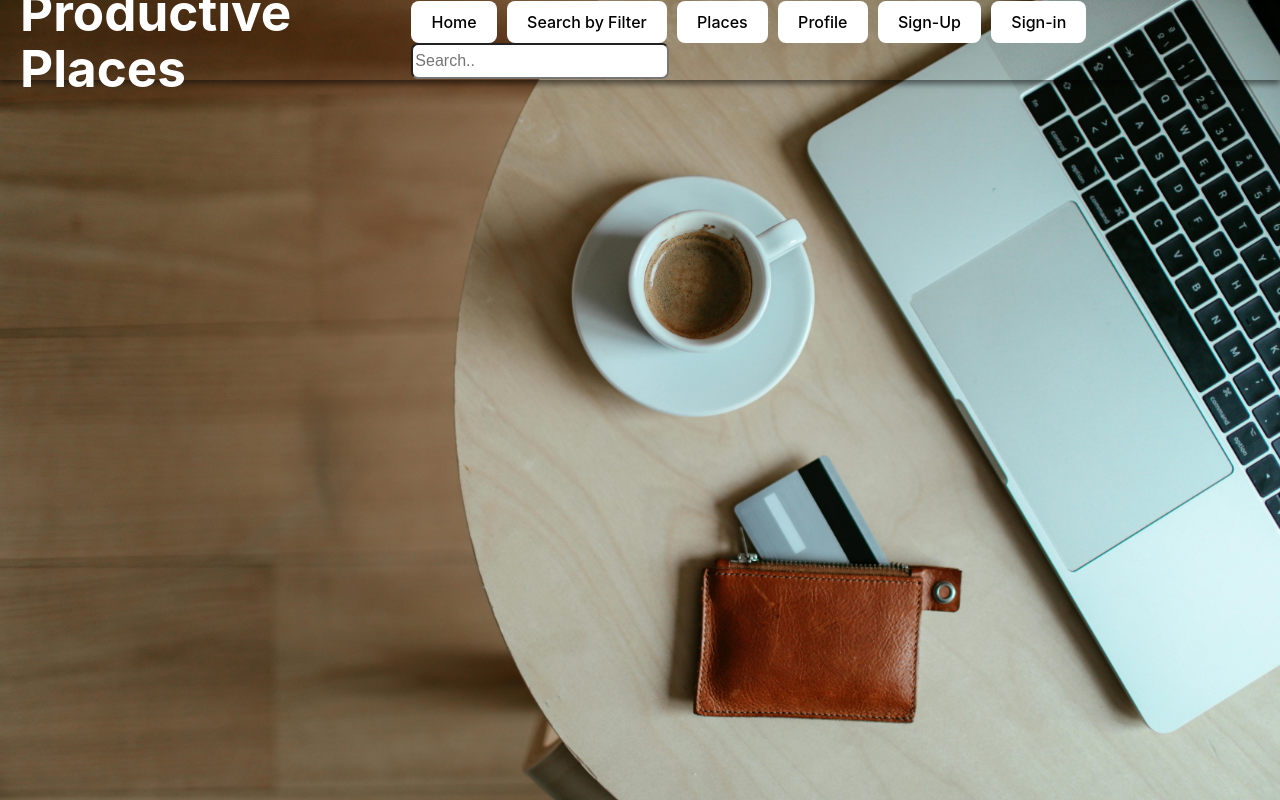
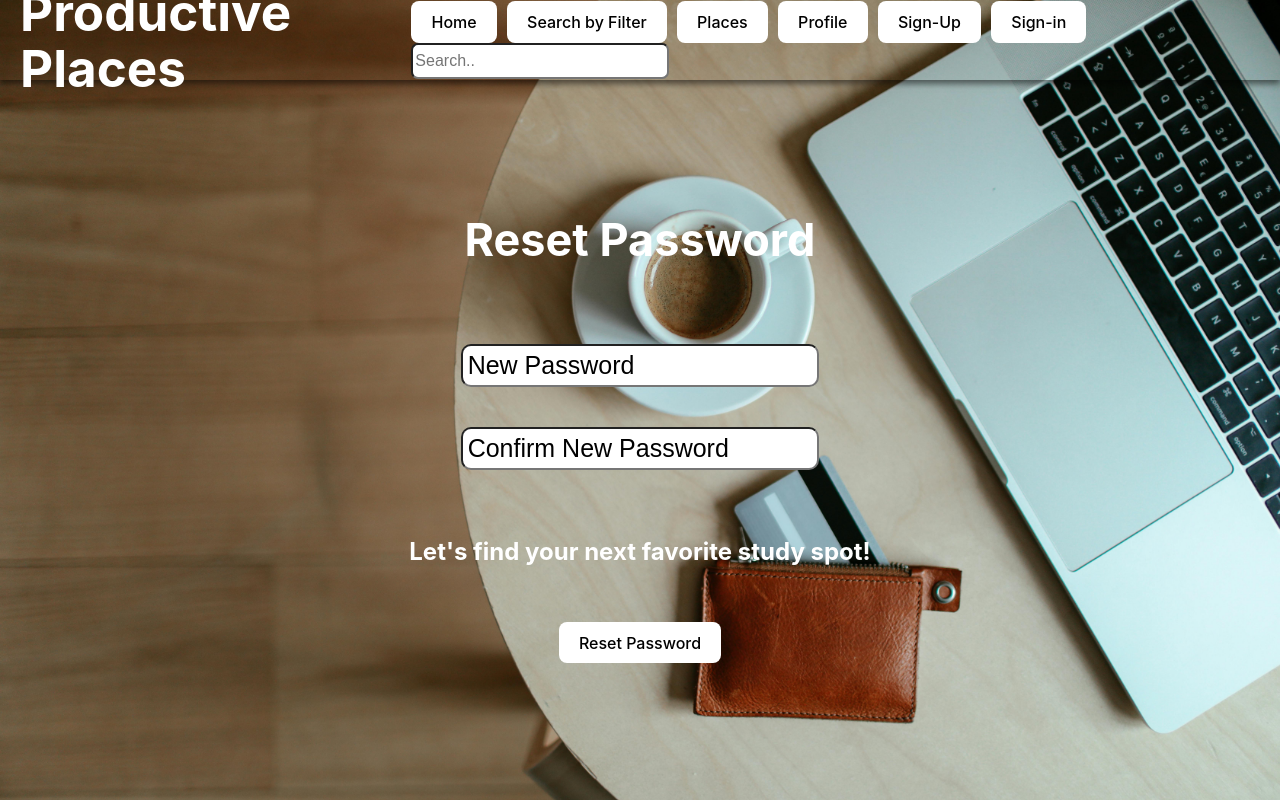
Before and after one commit to Christian-Mirt/S25-Gold, a React (Vite) app in the folder client/: page /reset in a window 1280 px wide. Built offline with nearby package versions, Linux system fonts and the light colour scheme.

Commit message:
start reset password design

```diff
--- a/client/src/components/Profile/Profile.css
+++ b/client/src/components/Profile/Profile.css
@@ -12,30 +12,13 @@ p {
   margin-top: 20px;
 }
 
-.favs {
+.favs, .reviews, .prefs, .resetPass, .input_file {
   border-radius: 10px;
   width: 80%;
   font-size: 25px;
   margin: 20px 0;
   padding: 5px;
 }
-
-.reviews {
-  border-radius: 10px;
-  width: 80%;
-  font-size: 25px;
-  margin: 20px 0;
-  padding: 5px;
-}
-
-.prefs {
-  border-radius: 10px;
-  width: 80%;
-  font-size: 25px;
-  margin: 20px 0;
-  padding: 5px;
-}
-
 .profilePhoto {
   border-radius: 10px;
   width: 80%;
--- a/client/src/components/Profile/Profile.jsx
+++ b/client/src/components/Profile/Profile.jsx
@@ -8,6 +8,10 @@ function Profile() {
   const { id } = useParams();
   const profilePicRef = useRef(null);
   const inputRef = useRef(null);
+
+  const handleResetPass = async (e) => {
+    navigate(`/reset`);
+  }
 
   const getUser = async (userId) => {
     try {
@@ -50,7 +54,8 @@ function Profile() {
       <a href className='reviews'>Your Reviews</a><br /><br />
       <a href className='prefs'>Your Preferences</a><br /><br />
       <label for="input_file" className='profilePhoto'>Upload a Profile Photo</label>
-      <input type="file" accept="image/*" id="input_file" ref={inputRef}></input>
+      <input type="file" accept="image/*" id="input_file" ref={inputRef}></input><br /><br />
+      <a href className='resetPass' onClick={handleResetPass}>Reset your Password</a><br /><br />
     </div>
   )
 }
--- a/client/src/components/Reset/Reset.css
+++ b/client/src/components/Reset/Reset.css
@@ -0,0 +1,41 @@
+  .resetHeader {
+    color: white;
+    font-size: 45px;
+    padding: 30px 40px;
+  }
+
+  .newPass {
+    border-radius: 10px;
+    width: 80%;
+    font-size: 25px;
+    margin: 20px 0;
+    padding: 5px;
+  }
+
+  .newPass::placeholder,
+  .confirmPass::placeholder {
+    color: black;
+  }
+
+  .confirmPass {
+    border-radius: 10px;
+    width: 80%;
+    font-size: 25px;
+    margin: 20px 0;
+    padding: 5px;
+  }
+
+  .card {
+    padding: 2em;
+  }
+
+  .resetBttn {
+    background-color: white;
+    color: black;
+  }
+
+  .resetInfo {
+    width: 420px;
+    background-color: rgba(0, 0, 0, 0.4);
+    text-align: center;
+  }
--- a/client/src/components/Reset/Reset.jsx
+++ b/client/src/components/Reset/Reset.jsx
@@ -3,6 +3,26 @@ import React, { useState, useEffect } from "react";
 import { useNavigate, useLocation } from 'react-router-dom';
 
 function Reset()
-{}
+{
+    return (
+        <>
+          <div className='center-vertically'>
+            <div className='center-horizontally'>
+              <div className="restInfo">
+              <form action="">
+                <h1 className="resetHeader">Reset Password</h1>
+                <input type="password" name="newPassword" placeholder="New Password" required className="newPass"  /><br />
+                <input type="password" name="confirmPassword" placeholder="Confirm New Password" required className="confirmPass"  /><br /><br />
+              </form>
+              </div>
+              <h2>Let's find your next favorite study spot!</h2>
+                <div className="card">
+                    <button type="submit" className='resetBttn'>Reset Password</button>
+                </div>
+            </div>
+          </div>
+        </>
+      );
+}
 
 export default Reset;
```
